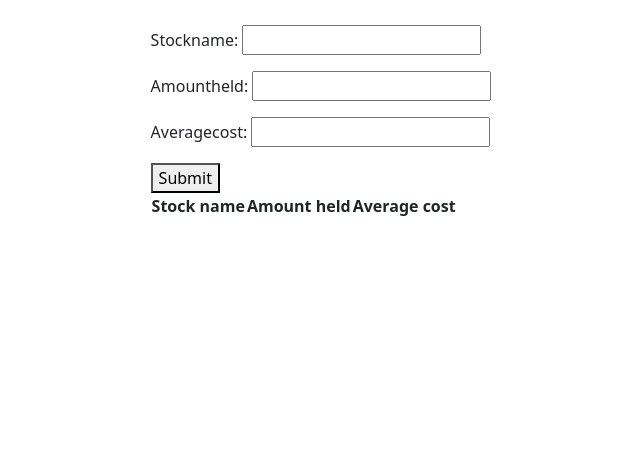
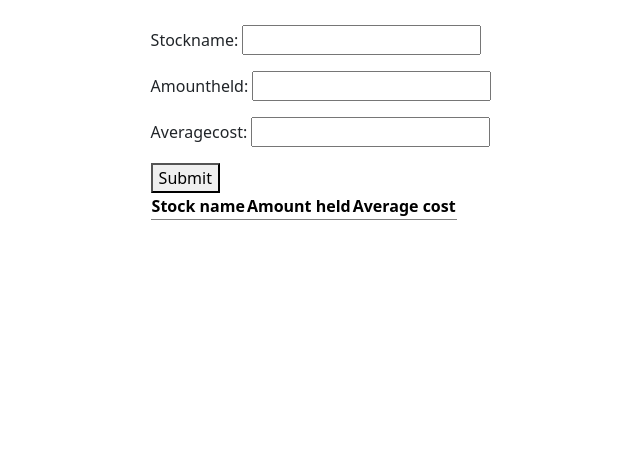
Before and after one commit to DomenWatk/Final, a Django app: page /Assets/ in a window 1280 px wide. Shown: the part 180-640 px from the top of the page, without its empty margins (319-959 px from the left). Run offline with Django 5.2, Linux system fonts and the light colour scheme; a user stored in the database is signed in; data comes from the database, SQL or seed files in the repository; lists and menus that the app fills with data are empty.

Commit message:
Features

```diff
--- a/Hello/Templates/Assets.html
+++ b/Hello/Templates/Assets.html
@@ -11,7 +11,7 @@
 
 
 
-    <div class="">
+    <div class="table">
         <table>
             <thead>
                 <tr>
```
